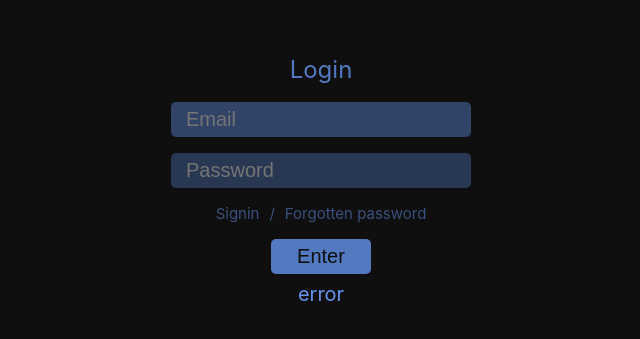
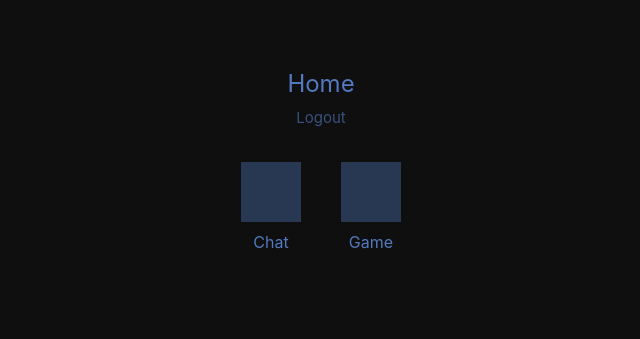
Before and after one commit to thomasn8/minitrans, a React (Create React App) app in the folder front/: page / in a window 1280 px wide. Before the commit this address led to /login. Shown: the part 237-576 px from the top of the page, without its empty margins (319-959 px from the left). Built offline with nearby package versions, Linux system fonts and the light colour scheme.

Commit message:
rename repo

```diff
--- a/front/src/App.tsx
+++ b/front/src/App.tsx
@@ -23,14 +23,14 @@ function App() {
 
   // const user: LoginDto | undefined = useLogin();
 
-  const user = undefined;
-  // const user = {
-  //   token: 'test',
-  //   setToken: Function,
-  //   user: {id: 1, email: 'thomasnanchen@hotmail.com', pseudo: 'tom'},
-  //   getHeaders: Function,
-  //   getUserData: Function
-  // };
+  // const user = undefined;
+  const user = {
+    token: 'test',
+    setToken: Function,
+    user: {id: 1, email: 'thomasnanchen@hotmail.com', pseudo: 'tom'},
+    getHeaders: Function,
+    getUserData: Function
+  };
 
   return (
     <Router>
```
